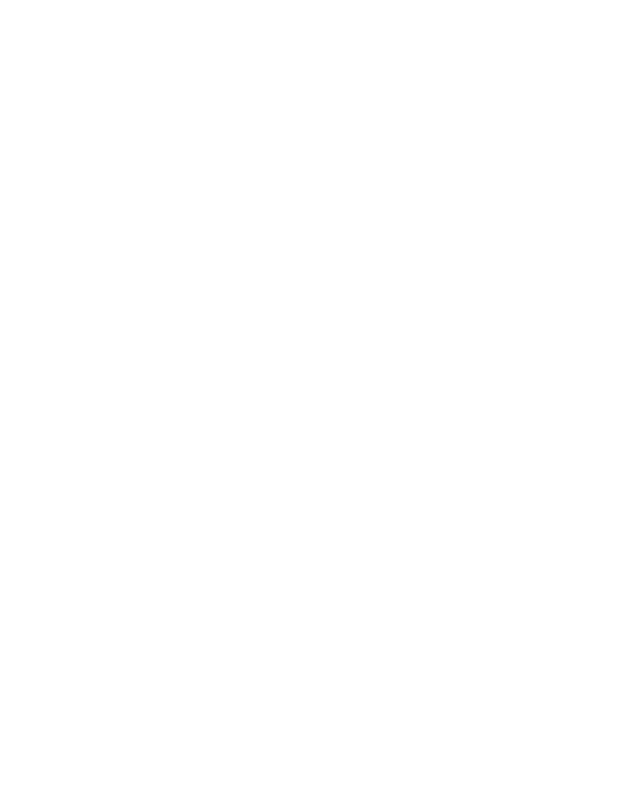
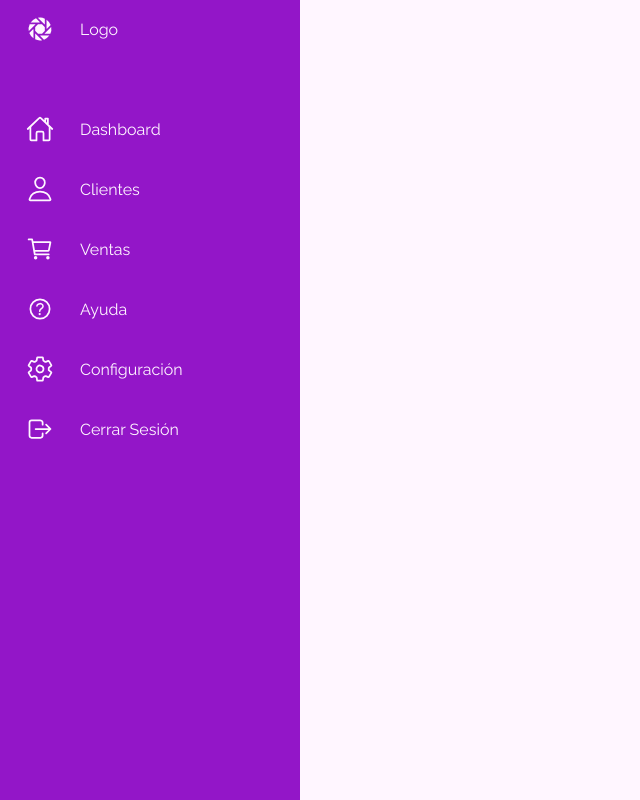
Before and after one commit to CarlosYcochea/Prueba_semestral, a plain HTML site: page dashboard.html in a window 1280 px wide. Shown: the whole page, without its empty margins (0-640 px from the left). Drawn offline with nearby package versions, Linux system fonts and the light colour scheme.

Commit message:
navbar de dashboard

```diff
--- /dev/null
+++ b/dashboard.css
@@ -0,0 +1,100 @@
+@import url('https://fonts.googleapis.com/css2?family=Raleway:wght@400;700&display=swap');
+
+:root {
+    --white: #fff6ff;
+    --purple: #9316c8;
+    --dark-rose: #a586ae;
+    --font: 'Raleway' , sans-serif;
+}
+
+* {
+    margin: 0;
+    padding: 0;
+    box-sizing: border-box;
+    font-family: var(--font);
+}
+
+body {
+    background: var(--white);
+    overflow-x: hidden;
+}
+
+section {
+    position: relative;
+    width: 100%;
+}
+
+.nav {
+    position: fixed;
+    width: 300px;
+    height: 100%;
+    background: var(--purple);
+    border-left: 10px solid var(--purple);
+    overflow: hidden;
+    transition: 0.4s;
+}
+
+.nav.active {
+    width: 80px;
+}
+
+.nav ul {
+    position: absolute;
+    top: 0;
+    left: 0;
+    width: 100%;
+}
+
+.nav ul li {
+    position: relative;
+    width: 200%;
+    list-style: none;
+    border-top-left-radius: 10px;
+    border-bottom-left-radius: 10px;
+}
+
+.nav ul li:hover,
+.nav ul li.active {
+    background: var(--white);
+}
+
+.nav ul li:nth-child(1) {
+    margin-bottom: 40px;
+    pointer-events: none;
+}
+
+.nav ul li a {
+    position: relative;
+    display: flex;
+    width: 100%;
+    color: var(--white);
+    text-decoration: none;
+}
+
+.nav ul li:hover a,
+.nav ul li.active a  {
+    color: var(--purple);
+}
+
+.nav ul li a .icono {
+    position: relative;
+    display: block;
+    min-width: 60px;
+    height: 60px;
+    line-height: 75px;
+    text-align: center;
+}
+
+.nav ul li a .icono ion-icon {
+    font-size: 1.75em;
+}
+
+.nav ul li a .titulo {
+    position: relative;
+    display: block;
+    padding: 0 10px;
+    height: 60px;
+    line-height: 60px;
+    text-align: start;
+    white-space: nowrap;
+}
--- a/dashboard.html
+++ b/dashboard.html
@@ -3,9 +3,77 @@
 <head>
     <meta charset="UTF-8">
     <meta name="viewport" content="width=device-width, initial-scale=1.0">
-    <title>Document</title>
+    <link rel="stylesheet" href="dashboard.css">
+    <title>Inventario</title>
 </head>
 <body>
+    <section>
+        <div class="nav">
+            <ul>
+                <li>
+                    <a href="#">
+                        <span class="icono"><ion-icon name="aperture"></ion-icon></span>
+                        <span class="titulo">Logo</span>
+                    </a>
+                </li>
+                <li>
+                    <a href="#">
+                        <span class="icono"><ion-icon name="home-outline"></ion-icon></span>
+                        <span class="titulo">Dashboard</span>
+                    </a>
+                </li>
+                <li>
+                    <a href="#">
+                        <span class="icono"><ion-icon name="person-outline"></ion-icon></span>
+                        <span class="titulo">Clientes</span>
+                    </a>
+                </li>
+                <li>
+                    <a href="#">
+                        <span class="icono"><ion-icon name="cart-outline"></ion-icon></span>
+                        <span class="titulo">Ventas</span>
+                    </a>
+                </li>
+                <li>
+                    <a href="#">
+                        <span class="icono"><ion-icon name="help-circle-outline"></ion-icon></span>
+                        <span class="titulo">Ayuda</span>
+                    </a>
+                </li>
+                <li>
+                    <a href="#">
+                        <span class="icono"><ion-icon name="settings-outline"></ion-icon></span>
+                        <span class="titulo">Configuración</span>
+                    </a>
+                </li>
+                <li>
+                    <a href="#">
+                        <span class="icono"><ion-icon name="log-out-outline"></ion-icon></span>
+                        <span class="titulo">Cerrar Sesión</span>
+                    </a>
+                </li>
+            </ul>
+        </div>
+    </section>
 
+
+
+
+
+
+
+
+
+
+
+
+
+
+
+
+
+    <script type="module" src="https://unpkg.com/ionicons@7.1.0/dist/ionicons/ionicons.esm.js"></script>
+    <script nomodule src="https://unpkg.com/ionicons@7.1.0/dist/ionicons/ionicons.js"></script>
+    <script src="dashboard.js"></script>
 </body>
 </html>
--- /dev/null
+++ b/dashboard.js
@@ -0,0 +1,8 @@
+var lista = document.querySelectorAll('.nav li');
+function activarLink(){
+    lista.forEach((item) =>
+        item.classList.remove('active'));
+    this.classList.add('active');
+}
+lista.forEach((item) =>
+    item.addEventListener('mouseover', activarLink));
```
Also changed, not shown: index.html (deleted, +0 -14 lines).
